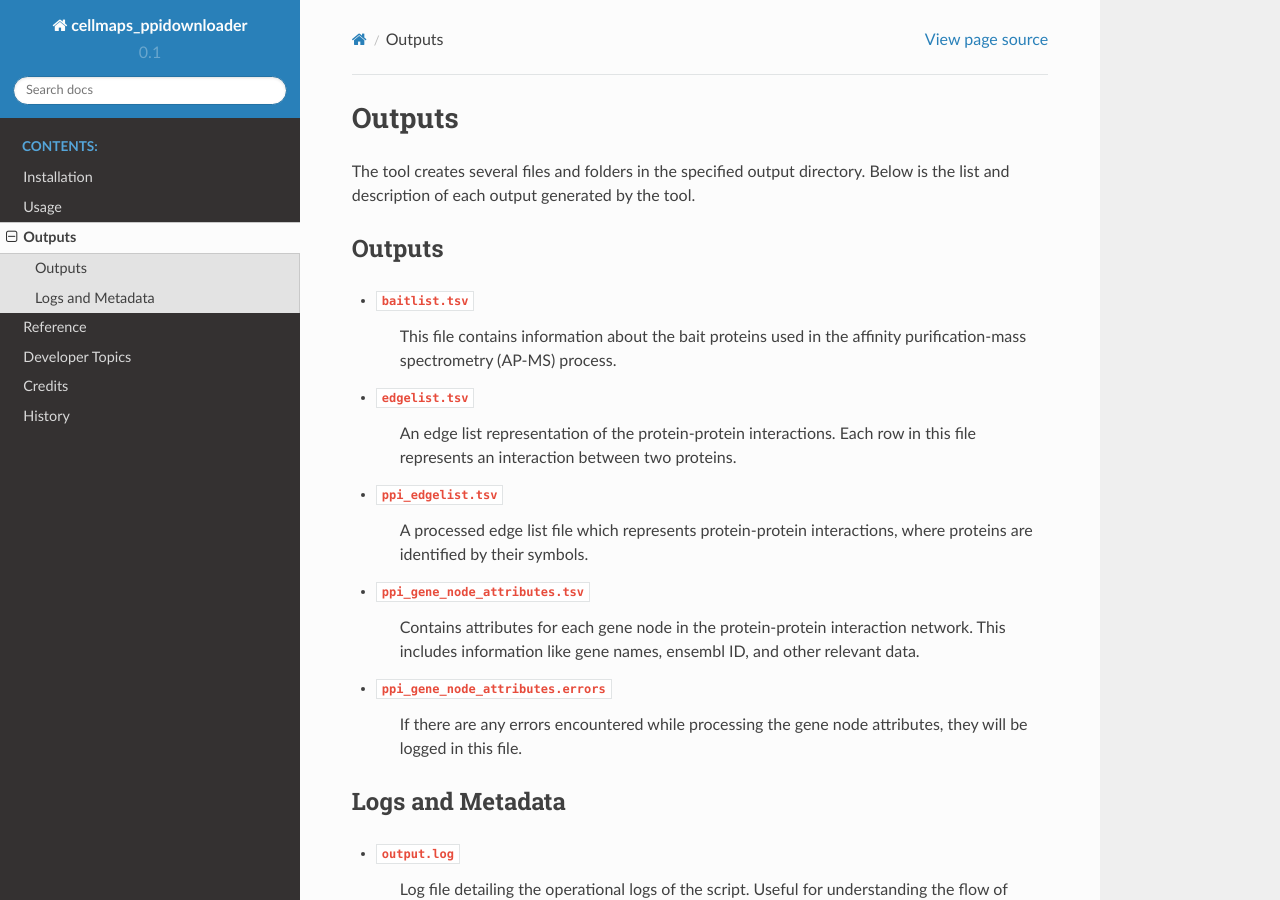
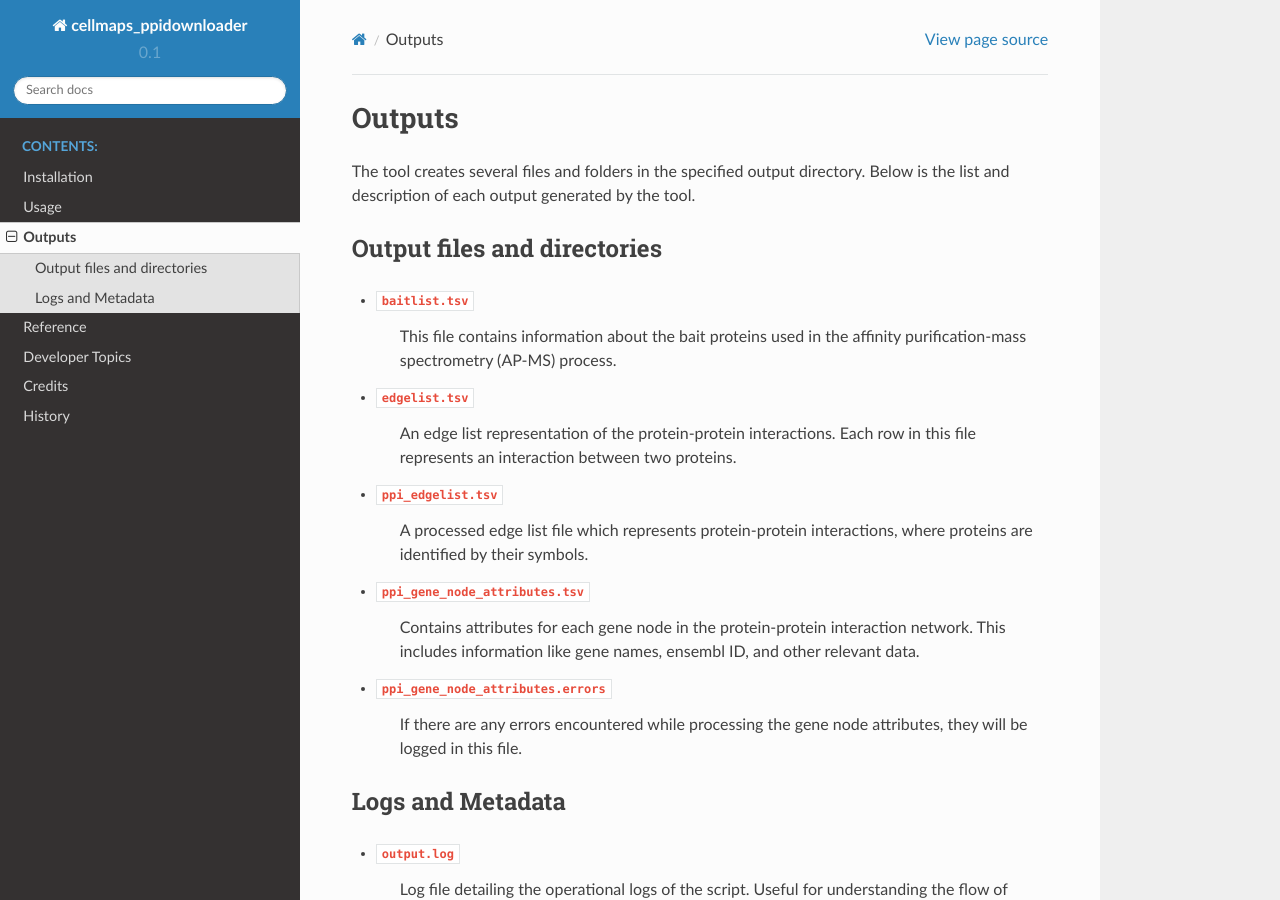
Before and after one commit to wadeschulz/cellmaps_ppidownloader_experimental, a Sphinx documentation site: the page built from docs/outputs.rst, in a window 1280 px wide and 900 px high. Built offline with Sphinx 7.4.7 and the Read the Docs theme 2.0.0, drawn with Linux system fonts in a browser that asks for light colours.

Commit message:
changed header

```diff
--- a/docs/outputs.rst
+++ b/docs/outputs.rst
@@ -5,8 +5,8 @@ Outputs
 The tool creates several files and folders in the specified output directory.
 Below is the list and description of each output generated by the tool.
 
-Outputs
--------
+Output files and directories
+-----------------------------
 
 - ``baitlist.tsv``
     This file contains information about the bait proteins used in the affinity purification-mass spectrometry (AP-MS) process.
```
